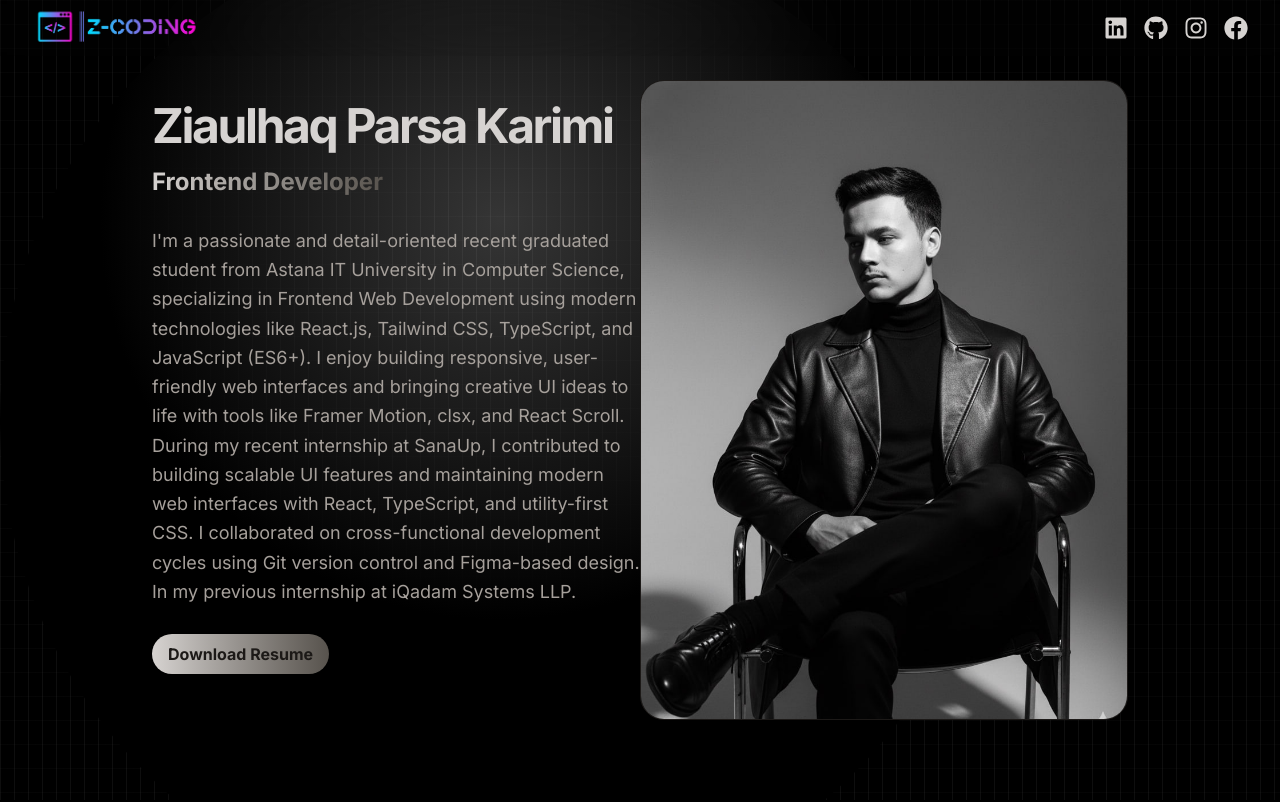
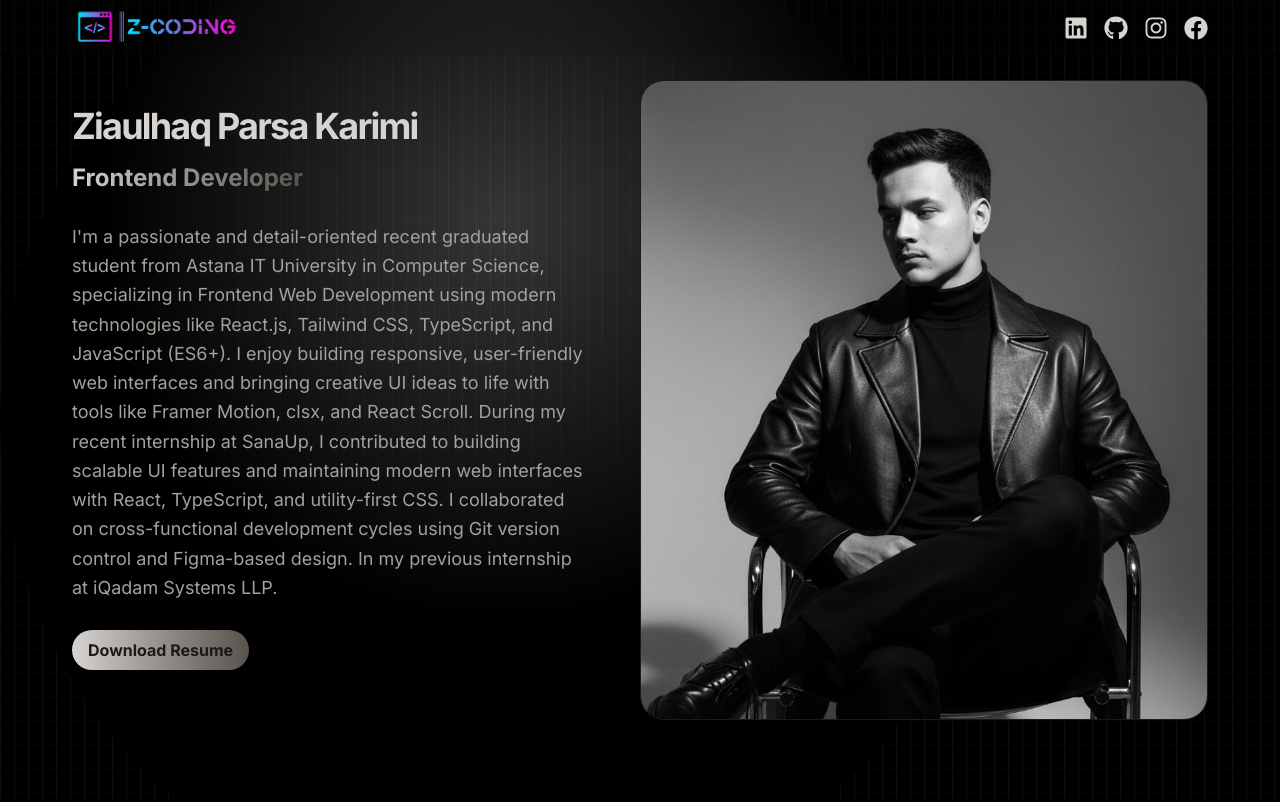
Before and after one commit to Z-Coding-dot/Portfolio, a React (Vite) app: page / in a window 1280 px wide. Shown: the top 802 px of the page. Built offline with nearby package versions, Linux system fonts and the light colour scheme.

Commit message:
modified

```diff
--- a/src/components/Contact.jsx
+++ b/src/components/Contact.jsx
@@ -5,10 +5,10 @@ import logo from '../assets/logo.png';
 const Contact = () => {
     return (
         <div className='border-t border-t-stone-700 px-10 py-10'>
-            <h2 className="text-center text-4xl text-stone-400 mb-20">Get in Touch</h2>
+            <h2 className="text-center text-4xl text-stone-400 sm:mb-20">Get in Touch</h2>
             <div className="grid lg:grid-cols-4 gap-4">
                 <div className='flex flex-col items-center'>
-                    <img src={logo} alt="Company" className='my-15 w-100 h-auto' />
+                    <img src={logo} alt="Company" className='my-8 lg:my-15 w-100 h-auto' />
                 </div>
                 <div>
                     <h3 className="text-base sm:text-xl font-bold">Contact</h3>
@@ -16,9 +16,9 @@ const Contact = () => {
                     <p className="text-stone-300 my-3 text-sm sm:text-base">{CONTACT.phoneNo}</p>
                     <p className="text-stone-300 my-3 text-sm sm:text-base">{CONTACT.email}</p>
                 </div>
-                <div className=''>
+                <div className='mx-auto'>
                     <h3 className="text-base sm:text-xl text-start font-bold">Social Media</h3>
-                    <div className="flex justify-start items-start gap-4 sm:gap-10 my-15">
+                    <div className="flex justify-start items-start gap-10 sm:gap-10 my-8 lg:my-15">
                         <a target='_blank' rel='noopener noreferrer' href="https://www.linkedin.com/in/ziaulhaq-parsa-karimi-8a6149373?lipi=urn%3Ali%3Apage%3Ad_flagship3_profile_view_base_contact_details%3B9y6oVBtLQKC6xSkF1BvR4g%3D%3D" aria-label="LinkedIn">
                             <FaLinkedin className='size-7' /></a>
                         <a target='_blank' rel='noopener noreferrer' href="https://github.com/Z-Coding-dot" aria-label="GitHub">
@@ -32,7 +32,7 @@ const Contact = () => {
                 </div>
                 <div className='mb-10'>
                     <h3 className="text-base sm:text-xl font-bold">About</h3>
-                    <p className="mt-3 px-4 py-2 text-stone-600 text-sm sm:text-base">I'm a passionate and detail-oriented Computer Science student at Astana IT University, specializing in Frontend Web Development using modern technologies like React.js, Tailwind CSS, and JavaScript (ES6+).</p>
+                    <p className="mt-3 px-2 sm:px-4 py-2 text-stone-600 text-sm sm:text-base">I'm a passionate and detail-oriented Computer Science student at Astana IT University, specializing in Frontend Web Development using modern technologies like React.js, Tailwind CSS, and JavaScript (ES6+).</p>
                 </div>
             </div>
             <hr />
--- a/src/components/Experience.jsx
+++ b/src/components/Experience.jsx
@@ -7,7 +7,7 @@ const Experience = () => {
         <h2 className="text-2xl sm:text-3xl md:text-4xl text-center my-20 font-bold">Experience</h2>
         <div>
         {EXPERIENCES.map((exp, index) => (
-            <div key={index} className="mb-18 flex flex-wrap lg:justify-center gap-8">
+            <div key={index} className="mb-10 lg:mb-18 flex flex-wrap lg:justify-center gap-4 lg:gap-8">
                 <div className="w-full lg:w-1/4">
                     <motion.p
                     initial={{opacity: 0, x: -200}}
--- a/src/components/Hero.jsx
+++ b/src/components/Hero.jsx
@@ -5,7 +5,7 @@ import { HERO_CONTENT } from '../constants/index.js';
 import { motion } from 'motion/react';
 const Hero = () => {
   return (
-    <div className="max-lg:px-4 px-30 py-20 max-lg:py-20">
+    <div className="py-20 max-lg:py-20 sm:px-10">
       <div className="flex flex-wrap lg:flex-row-reverse items-center">
         <div className="w-full lg:w-1/2">
           <motion.img
@@ -21,7 +21,7 @@ const Hero = () => {
             initial={{ opacity: 0, x: 200 }}
             animate={{ opacity: 1, x: 0 }}
             transition={{ duration: 1.6, ease: 'easeInOut' }}
-            className="text-center lg:text-start text-3xl sm:text-4xl md:text-5xl font-bold my-4 tracking-tighter">Ziaulhaq Parsa Karimi</motion.h1>
+            className="text-center lg:text-start text-2xl sm:text-3xl md:text-4xl font-bold my-4 tracking-tighter">Ziaulhaq Parsa Karimi</motion.h1>
           <motion.span
             initial={{ opacity: 0, x: -300 }}
             animate={{ opacity: 1, x: 0 }}
--- a/src/components/Navbar.jsx
+++ b/src/components/Navbar.jsx
@@ -4,11 +4,11 @@ import { FaFacebook, FaGithub, FaInstagram, FaLinkedin, } from 'react-icons/fa'
 const Navbar = () => {
   return (
     <nav className="fixed top-0 left-0 w-full z-50 h-14 bg-transparent backdrop-blur-2xl flex items-center justify-between py-4">
-      <div className="flex items-center justify-between w-full">
+      <div className="flex items-center justify-between w-full sm:px-10">
         <a href="/" aria-label="Home">
           <img src={logo} className="mx-2 sm:mx-4 w-30 sm:w-50" />
         </a>
-        <div className="flex items-center justify-center m-4 sm:m-8 gap-2 sm:gap-4 sm:text-2xl">
+        <div className="flex items-center justify-center m-4 sm:m-8 gap-2 sm:gap-4 text-lg sm:text-2xl">
           <a
             href="https://www.linkedin.com/in/ziaulhaq-parsa-karimi-8a6149373?lipi=urn%3Ali%3Apage%3Ad_flagship3_profile_view_base_contact_details%3B9y6oVBtLQKC6xSkF1BvR4g%3D%3D"
             aria-label="LinkedIn" rel="noreferrer" target="_blank">
```
